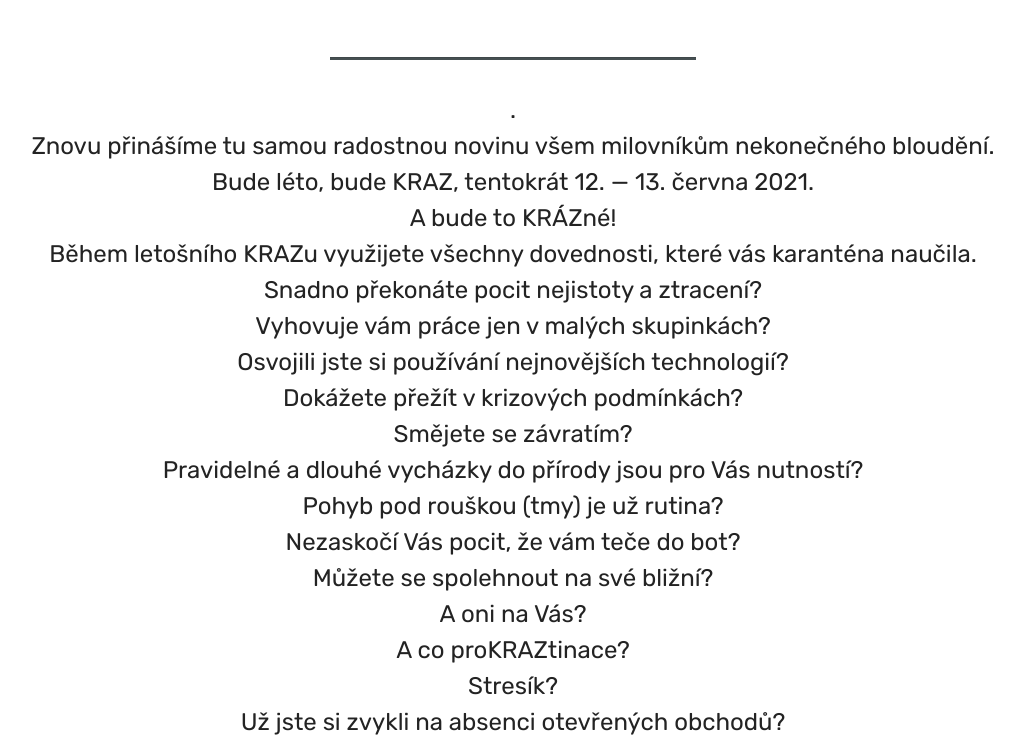
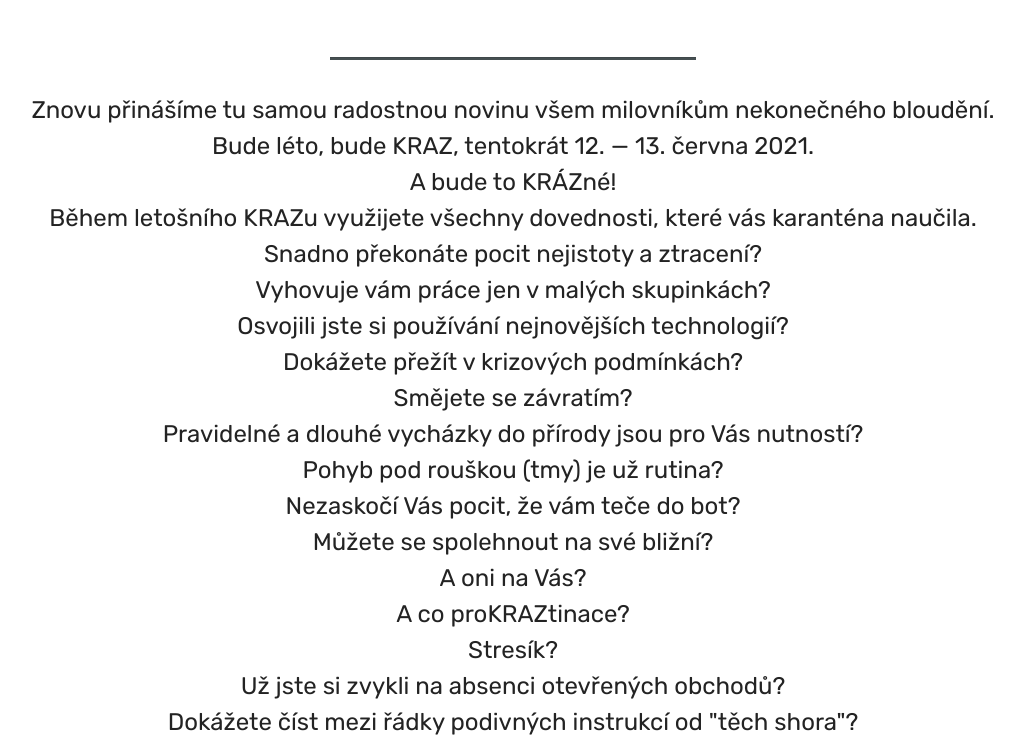
Before and after one commit to InstruktoriBrno/kraz-web, a plain HTML site: page index.html in a window 1280 px wide. Shown: the part 1020-1757 px from the top of the page, without its empty margins (127-1151 px from the left). Drawn offline with Linux system fonts and the light colour scheme; files whose address does not match are found by name.

Commit message:
Update index.html

```diff
--- a/index.html
+++ b/index.html
@@ -101,7 +101,7 @@
     <div class="container">
         <div class="inner-container" style="width: 100%;">
             <hr class="line" style="width: 33%;">
-            <div class="section-text align-center mbr-fonts-style display-5">.
+            <div class="section-text align-center mbr-fonts-style display-5">
 <div>
 </div><div>Znovu přinášíme tu samou radostnou novinu všem milovníkům nekonečného bloudění.
 </div><div>
```
